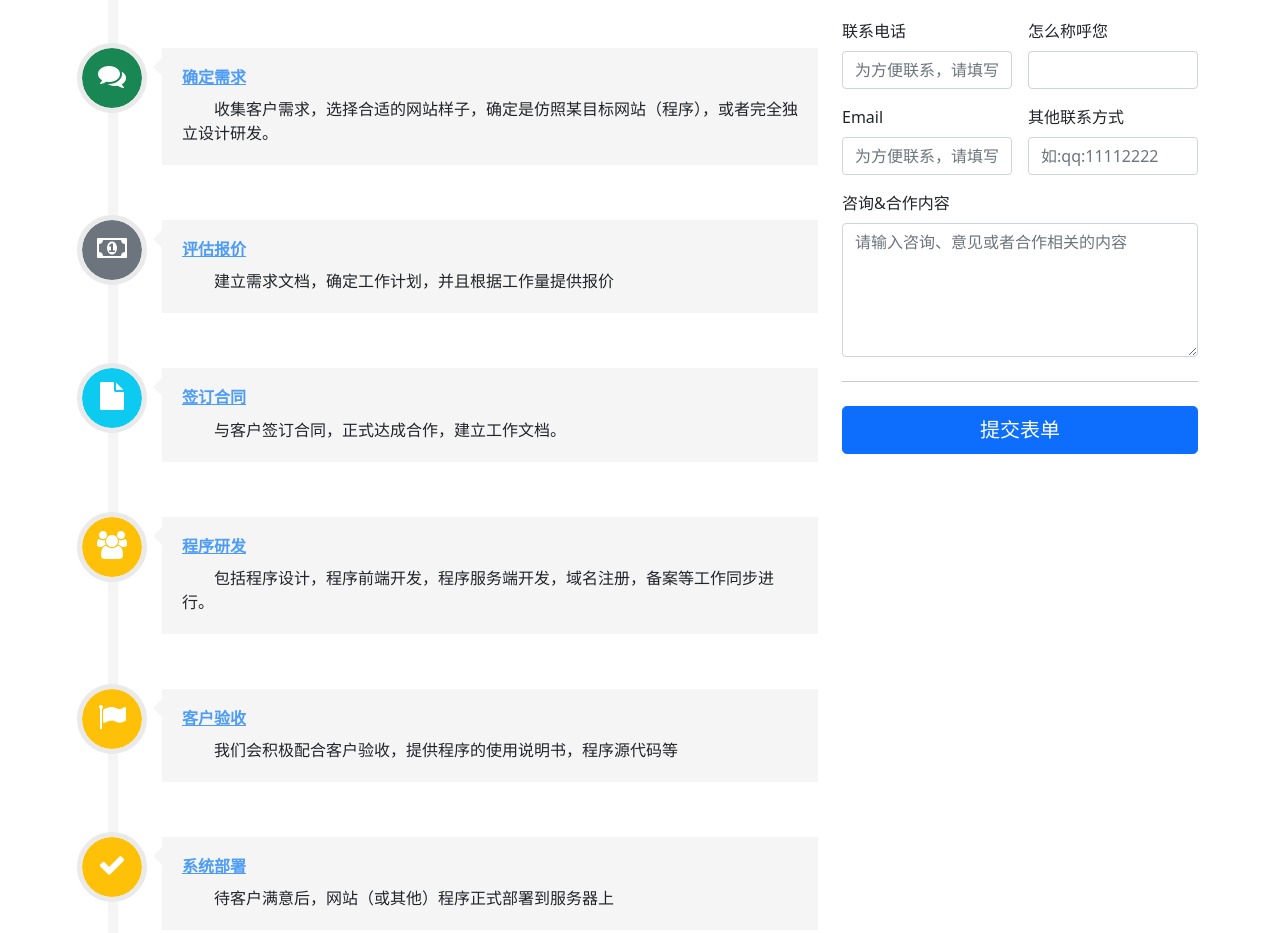
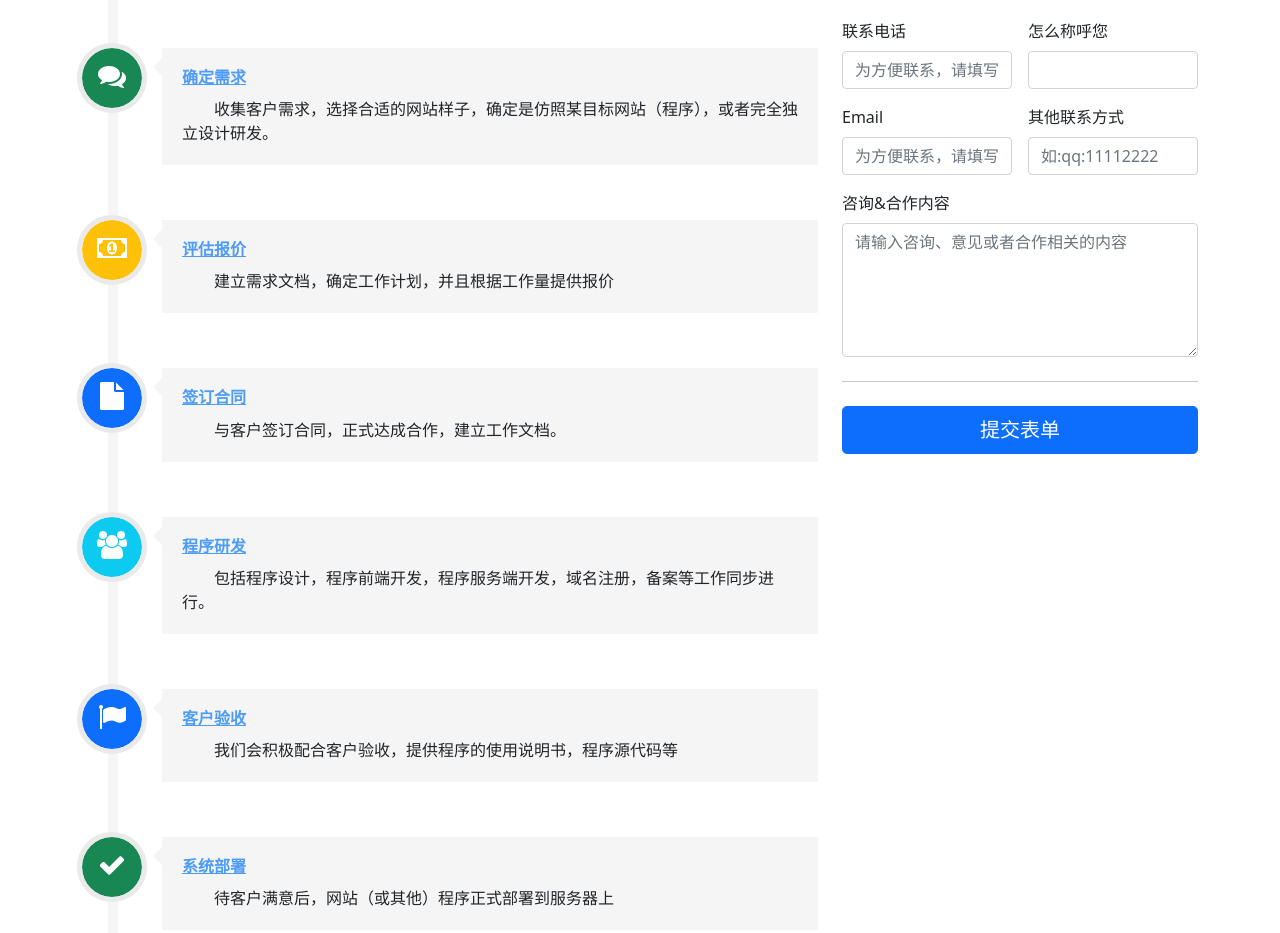
Before and after one commit to li-chun-yin/asbamboo-com, a plain HTML site: page index.html in a window 1280 px wide. Shown: the part 694-1627 px from the top of the page. Drawn offline with Linux system fonts and the light colour scheme.

Commit message:
update css

```diff
--- a/index.html
+++ b/index.html
@@ -144,7 +144,7 @@
                         </div>
                         <div class="timeline2-entry">
                             <div class="timeline2-entry-inner">
-                                <div class="timeline2-icon bg-secondary"><i class="fa fa-money"></i></div>
+                                <div class="timeline2-icon bg-warning"><i class="fa fa-money"></i></div>
                                 <div class="timeline2-label">
                                     <h2><a href="#"><strong>评估报价</strong></a></h2>
                                     <p>建立需求文档，确定工作计划，并且根据工作量提供报价</p>
@@ -153,7 +153,7 @@
                         </div>
                         <div class="timeline2-entry">
                             <div class="timeline2-entry-inner">
-                                <div class="timeline2-icon bg-info"><i class="fa fa-file"></i></div>
+                                <div class="timeline2-icon bg-primary"><i class="fa fa-file"></i></div>
                                 <div class="timeline2-label">
                                     <h2><a href="#"><strong>签订合同</strong></a></h2>
                                     <p>与客户签订合同，正式达成合作，建立工作文档。</p>
@@ -162,7 +162,7 @@
                         </div>
                         <div class="timeline2-entry">
                             <div class="timeline2-entry-inner">
-                                <div class="timeline2-icon bg-warning"><i class="fa fa-group"></i></div>
+                                <div class="timeline2-icon bg-info"><i class="fa fa-group"></i></div>
                                 <div class="timeline2-label">
                                     <h2><a href="#"><strong>程序研发</strong></a></h2>
                                     <p>包括程序设计，程序前端开发，程序服务端开发，域名注册，备案等工作同步进行。</p>
@@ -171,7 +171,7 @@
                         </div>
                         <div class="timeline2-entry">
                             <div class="timeline2-entry-inner">
-                                <div class="timeline2-icon bg-warning"><i class="fa fa-flag"></i></div>
+                                <div class="timeline2-icon bg-primary"><i class="fa fa-flag"></i></div>
                                 <div class="timeline2-label">
                                     <h2><a href="#"><strong>客户验收</strong></a></h2>
                                     <p>我们会积极配合客户验收，提供程序的使用说明书，程序源代码等</p>
@@ -180,7 +180,7 @@
                         </div>
                         <div class="timeline2-entry">
                             <div class="timeline2-entry-inner">
-                                <div class="timeline2-icon bg-warning"><i class="fa fa-check"></i></div>
+                                <div class="timeline2-icon bg-success"><i class="fa fa-check"></i></div>
                                 <div class="timeline2-label">
                                     <h2><a href="#"><strong>系统部署</strong></a></h2>
                                     <p>待客户满意后，网站（或其他）程序正式部署到服务器上</p>
```
